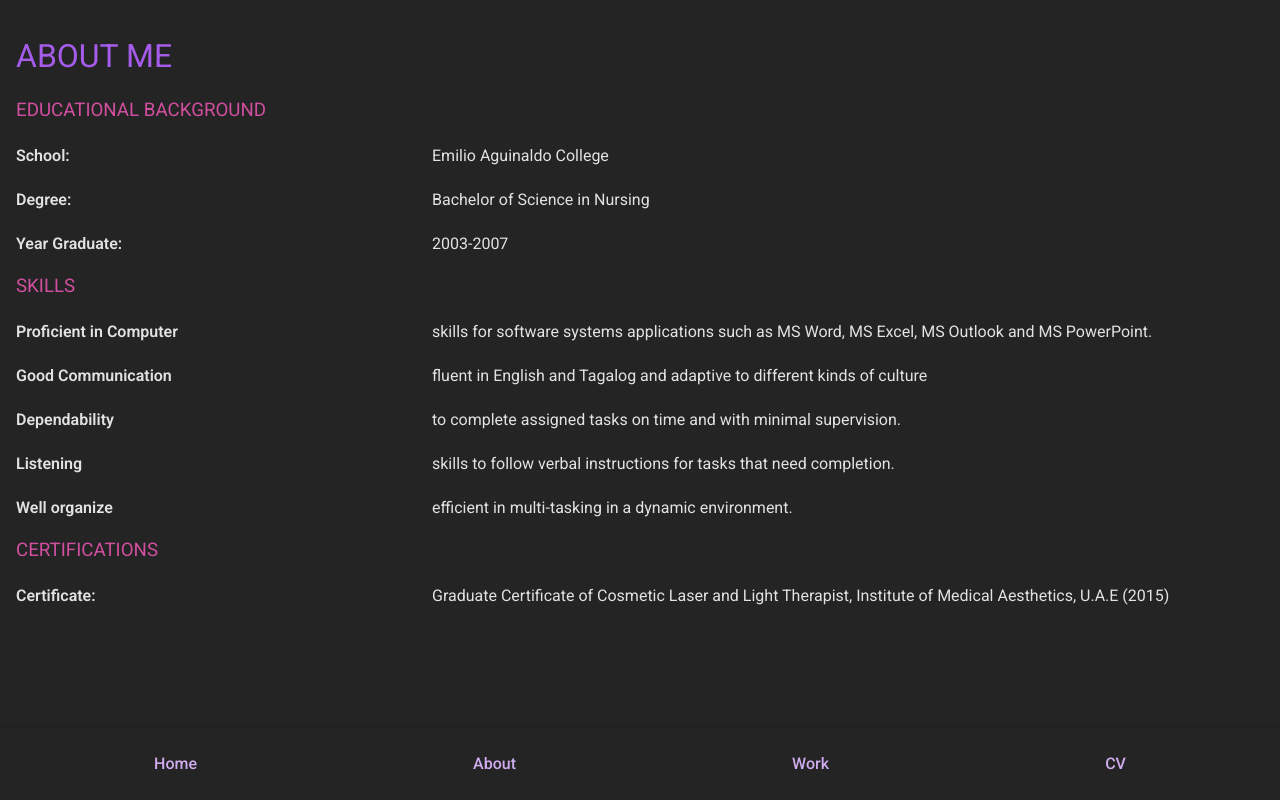
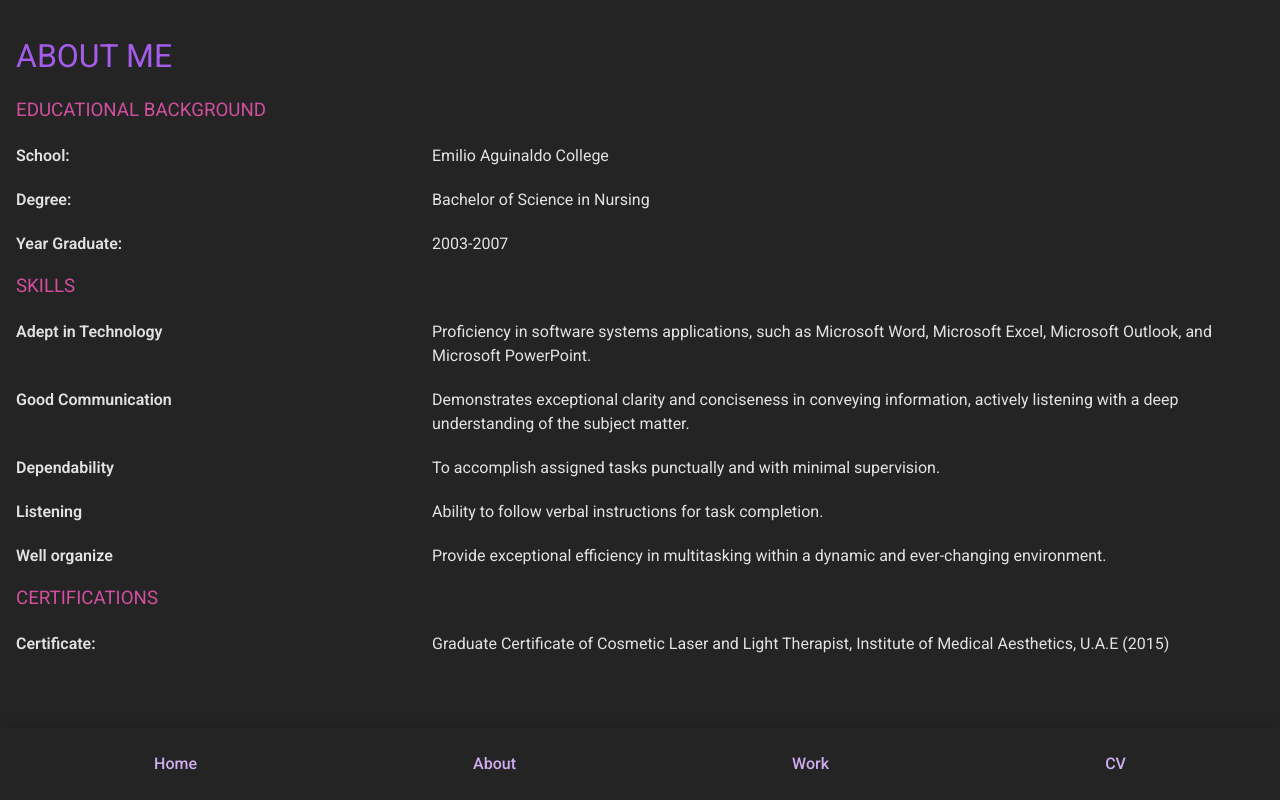
Before and after one commit to RamonSanGabriel/klaire-cv, a React (Vite) app in the folder klaire-CV/: page /about in a window 1280 px wide. Built offline with nearby package versions, Linux system fonts and the light colour scheme; a web font is replaced by a local one.

Commit message:
Update about.js

```diff
--- a/klaire-CV/src/data/about.js
+++ b/klaire-CV/src/data/about.js
@@ -16,28 +16,28 @@ export const education = {
 export const skills = [
   {
     id: 1,
-    skill: 'Proficient in Computer',
-    desc: 'skills for software systems applications such as MS Word, MS Excel, MS Outlook and MS PowerPoint.',
+    skill: 'Adept in Technology',
+    desc: 'Proficiency in software systems applications, such as Microsoft Word, Microsoft Excel, Microsoft Outlook, and Microsoft PowerPoint.',
   },
   {
     id: 2,
     skill: 'Good Communication',
-    desc: 'fluent in English and Tagalog and adaptive to different kinds of culture',
+    desc: 'Demonstrates exceptional clarity and conciseness in conveying information, actively listening with a deep understanding of the subject matter.',
   },
   {
     id: 3,
     skill: 'Dependability',
-    desc: 'to complete assigned tasks on time and with minimal supervision.',
+    desc: 'To accomplish assigned tasks punctually and with minimal supervision.',
   },
   {
     id: 4,
     skill: 'Listening',
-    desc: 'skills to follow verbal instructions for tasks that need completion.',
+    desc: 'Ability to follow verbal instructions for task completion.',
   },
   {
     id: 5,
     skill: 'Well organize',
-    desc: 'efficient in multi-tasking in a dynamic environment.',
+    desc: 'Provide exceptional efficiency in multitasking within a dynamic and ever-changing environment.',
   },
 ];
 
```
